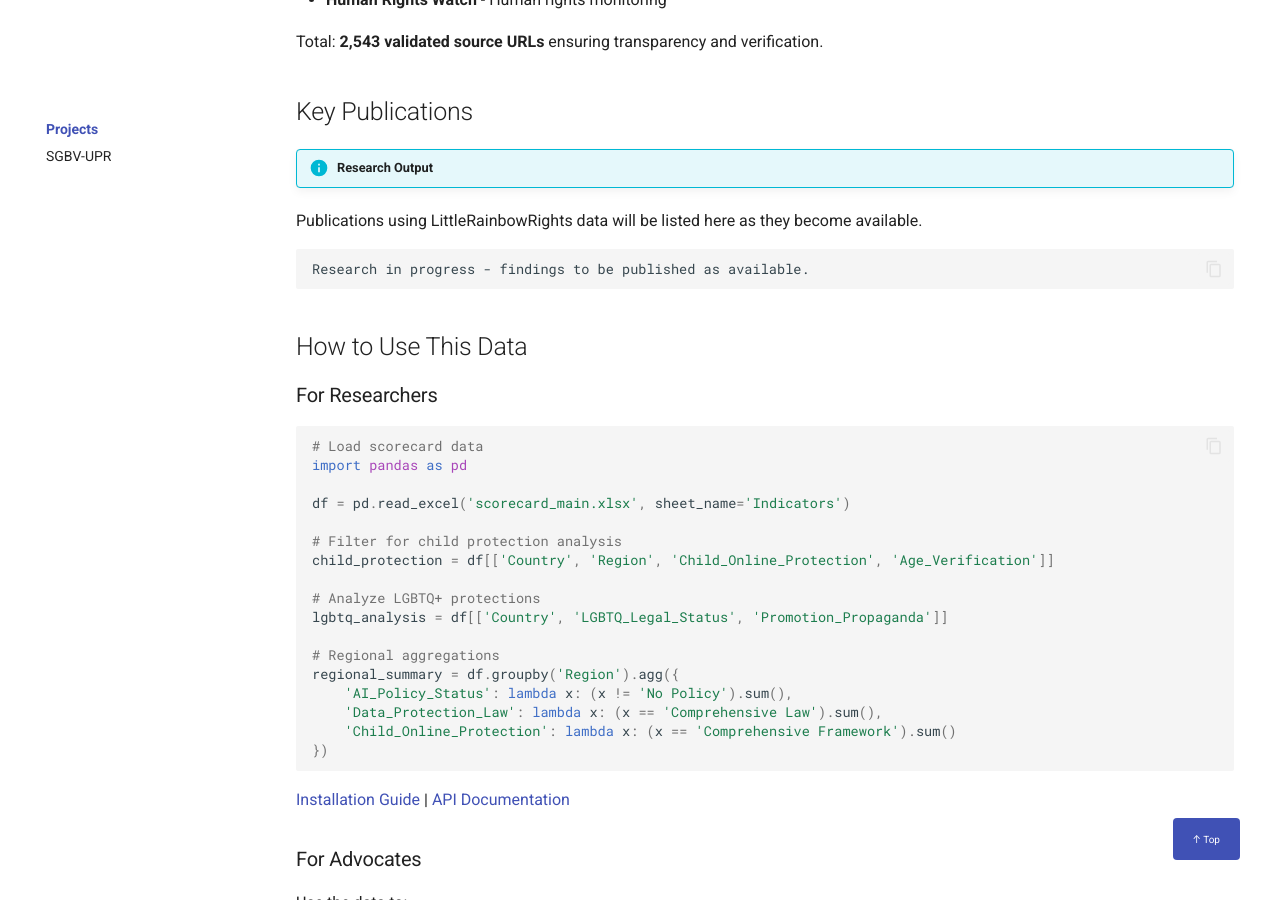
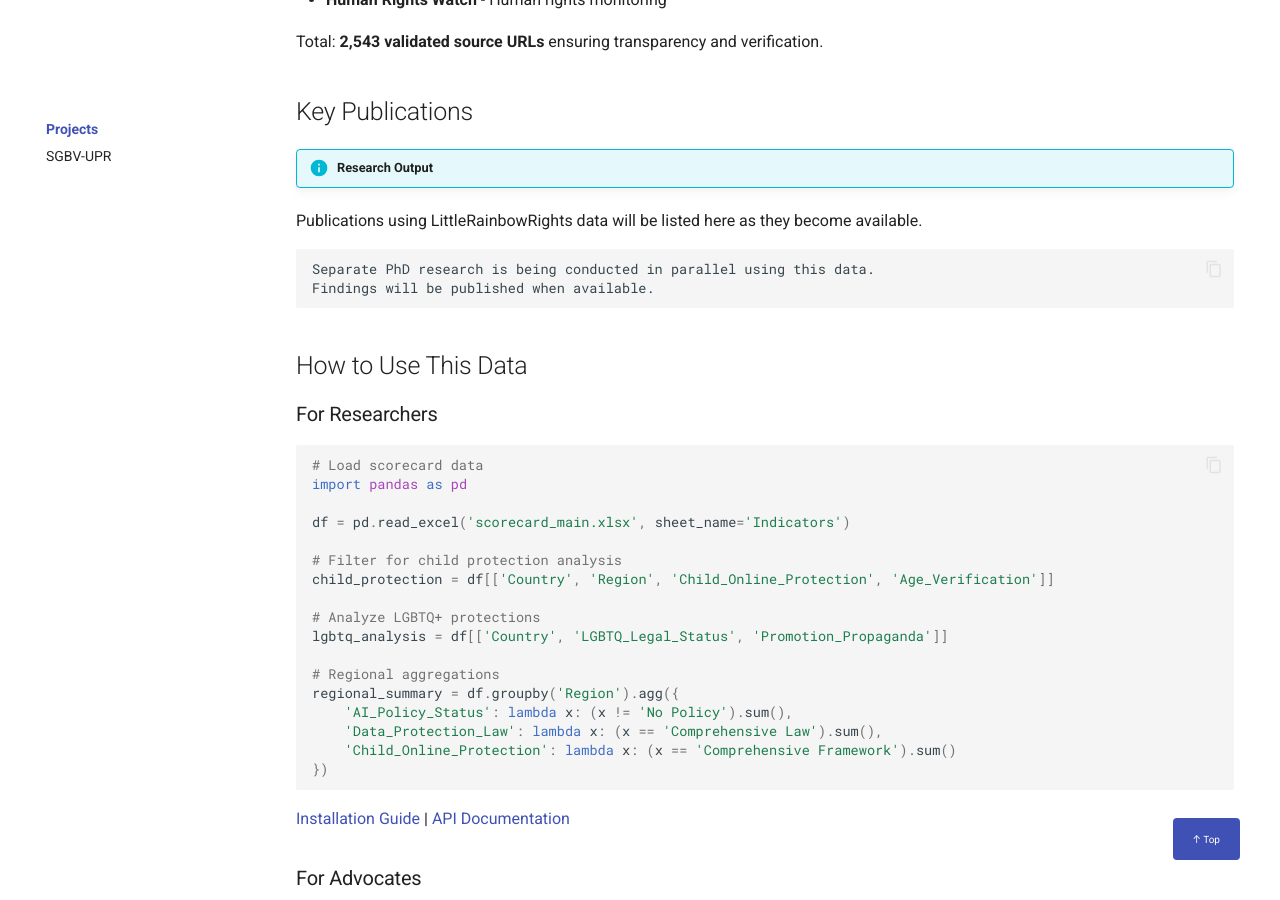
Before and after one commit to MissCrispenCakes/DigitalChild, an MkDocs documentation site: the page built from docs/projects/littlerainbowrights/index.md, in a window 1280 px wide and 900 px high, scrolled down 3105 px. Built offline with MkDocs 1.6.1 and Material for MkDocs 9.7.7, drawn with Linux system fonts in a browser that asks for light colours; a script that is not in the unit is left out; comment, search, counter and statistics services are not loaded.

Commit message:
Clarify separate PhD research on LittleRainbowRights page
Update Key Publications section to clarify:
- Separate PhD research (by another researcher) is using this data
- Research is being conducted in parallel with GRIMdata platform
- Findings will be published when available

This distinguishes between:
1. GRIMdata platform (not PhD-related)
2. Separate PhD research using LittleRainbowRights data (parallel work)

````diff
--- a/docs/projects/littlerainbowrights/index.md
+++ b/docs/projects/littlerainbowrights/index.md
@@ -123,7 +123,8 @@ Total: **2,543 validated source URLs** ensuring transparency and verification.
 Publications using LittleRainbowRights data will be listed here as they become available.
 
 ```
-Research in progress - findings to be published as available.
+Separate PhD research is being conducted in parallel using this data.
+Findings will be published when available.
 ```
 
 ## How to Use This Data
````
